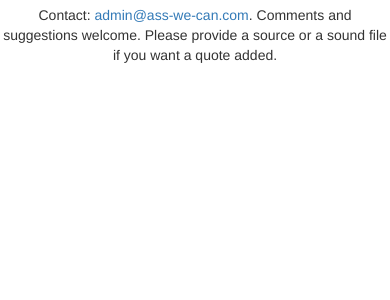
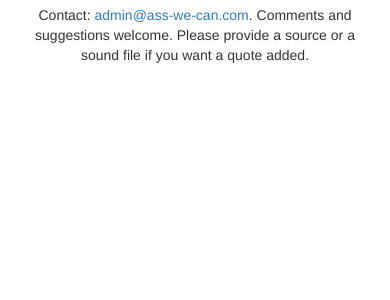
Before and after one commit to joajida/gachimuchi_soundboard, a Flask app: template templates/base.html in a window 390 px wide. Shown: the top 300 px of the page. Run offline with Flask 2, Linux system fonts and the light colour scheme; the template is opened without the code that fills it, so the values that code supplies are empty; some libraries are stand-ins or nearby versions.

Commit message:
Improved the display of the contact info and added 'Fuck you leather man' and 'Mmmh'

```diff
--- a/templates/base.html
+++ b/templates/base.html
@@ -11,7 +11,7 @@
 </head>
 <body>
 	{%block play%}{%endblock%}
-	<div>
+	<div class="col-md-12">
 	<footer>
 		<address align="center">
 			Contact: <a href="mailto:admin@ass-we-an.com">admin@ass-we-can.com</a>. Comments and suggestions welcome. Please provide a source or a sound file if you want a quote added.
```
Also changed, not shown: 2 other files.
